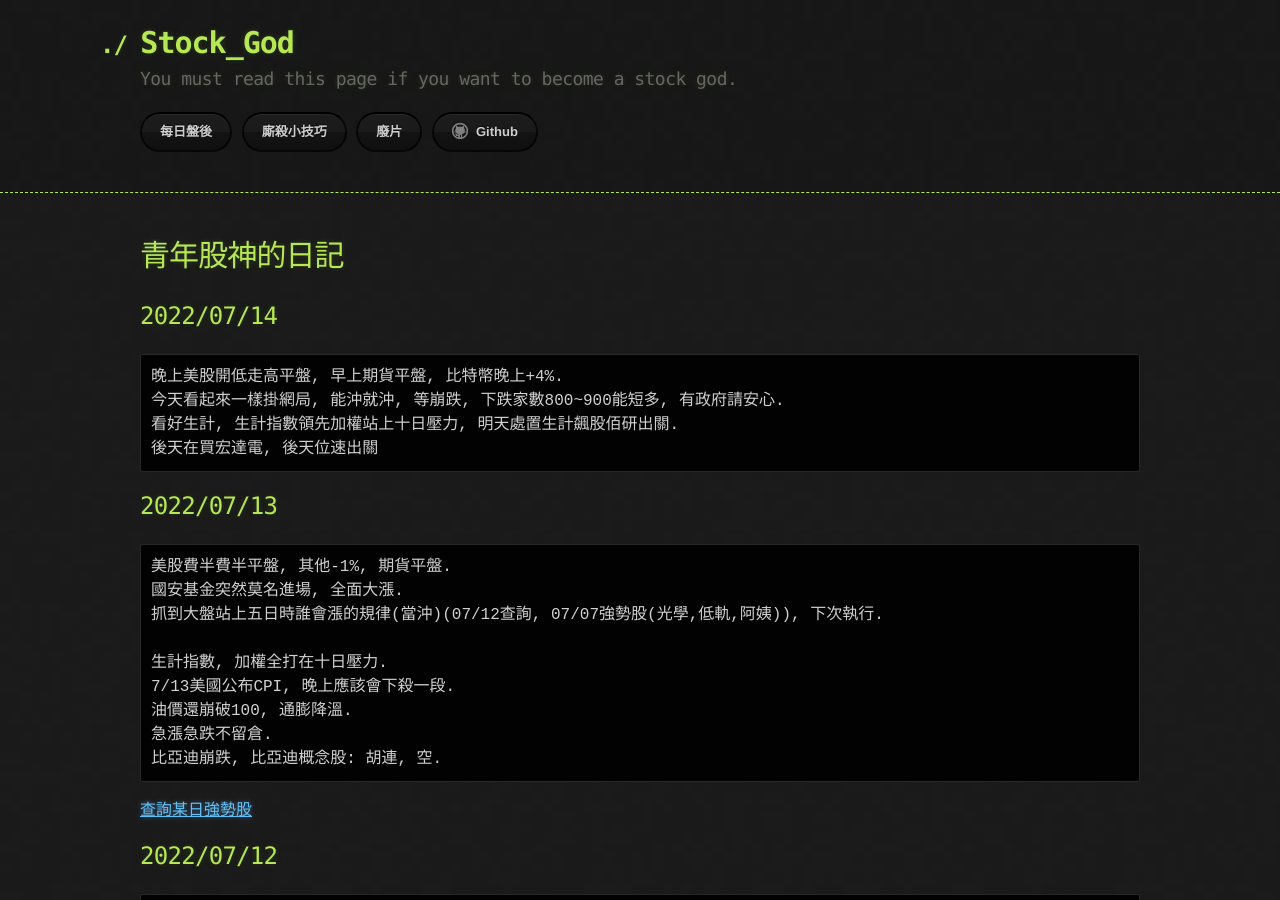
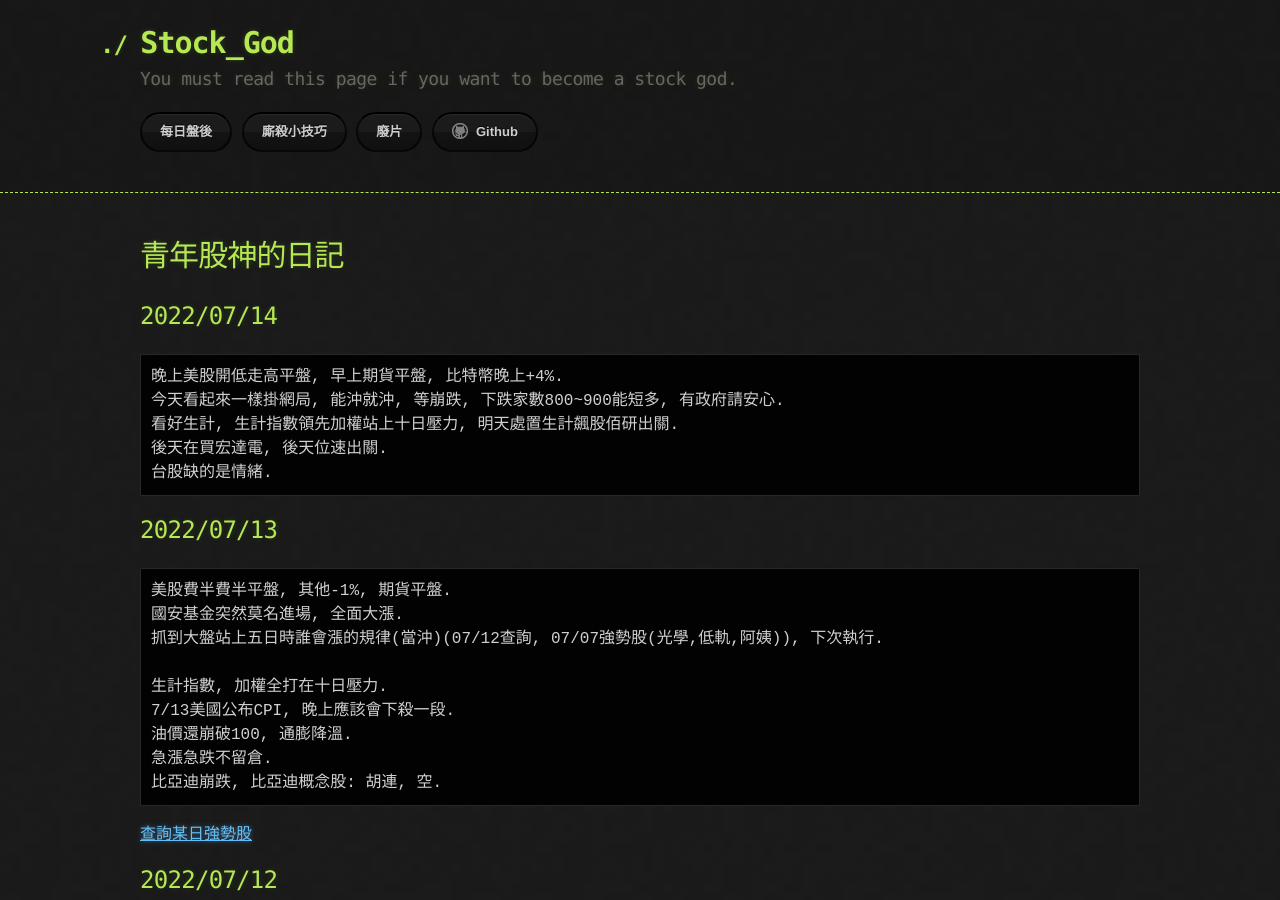
Before and after one commit to lepg5487/Stock_God, a Jekyll site: the page built from index.md, in a window 1280 px wide and 900 px high. Built offline with Jekyll 4.4.1, drawn with Linux system fonts in a browser that asks for light colours; our own code applies the rules of GitHub Pages for plain Markdown files.

Commit message:
Update index.md

````diff
--- a/index.md
+++ b/index.md
@@ -8,7 +8,8 @@ layout: testlayouts
 晚上美股開低走高平盤, 早上期貨平盤, 比特幣晚上+4%.
 今天看起來一樣掛網局, 能沖就沖, 等崩跌, 下跌家數800~900能短多, 有政府請安心.
 看好生計, 生計指數領先加權站上十日壓力, 明天處置生計飆股佰研出關.
-後天在買宏達電, 後天位速出關
+後天在買宏達電, 後天位速出關.
+台股缺的是情緒.
 ```
 
 ## 2022/07/13
````
